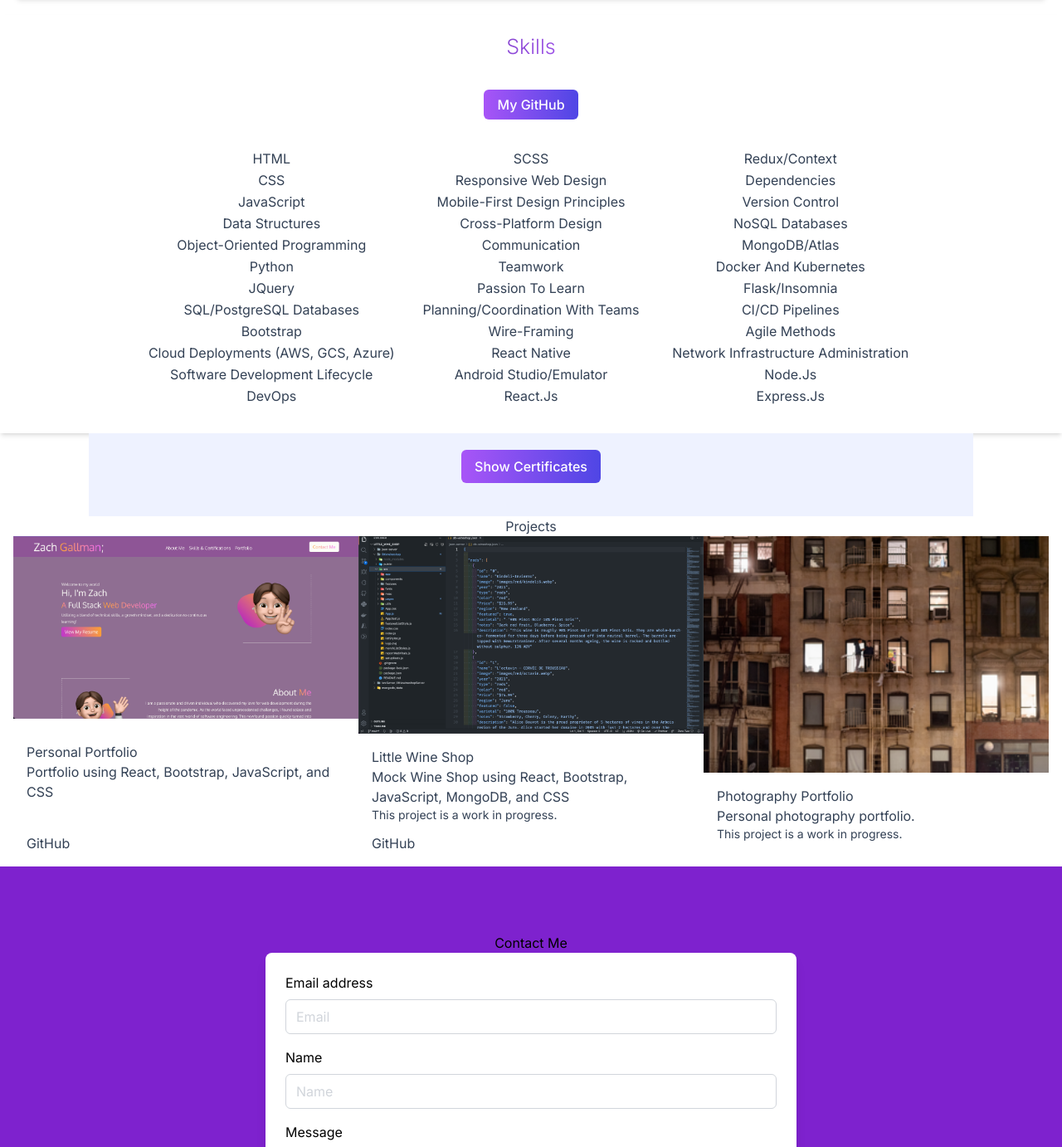
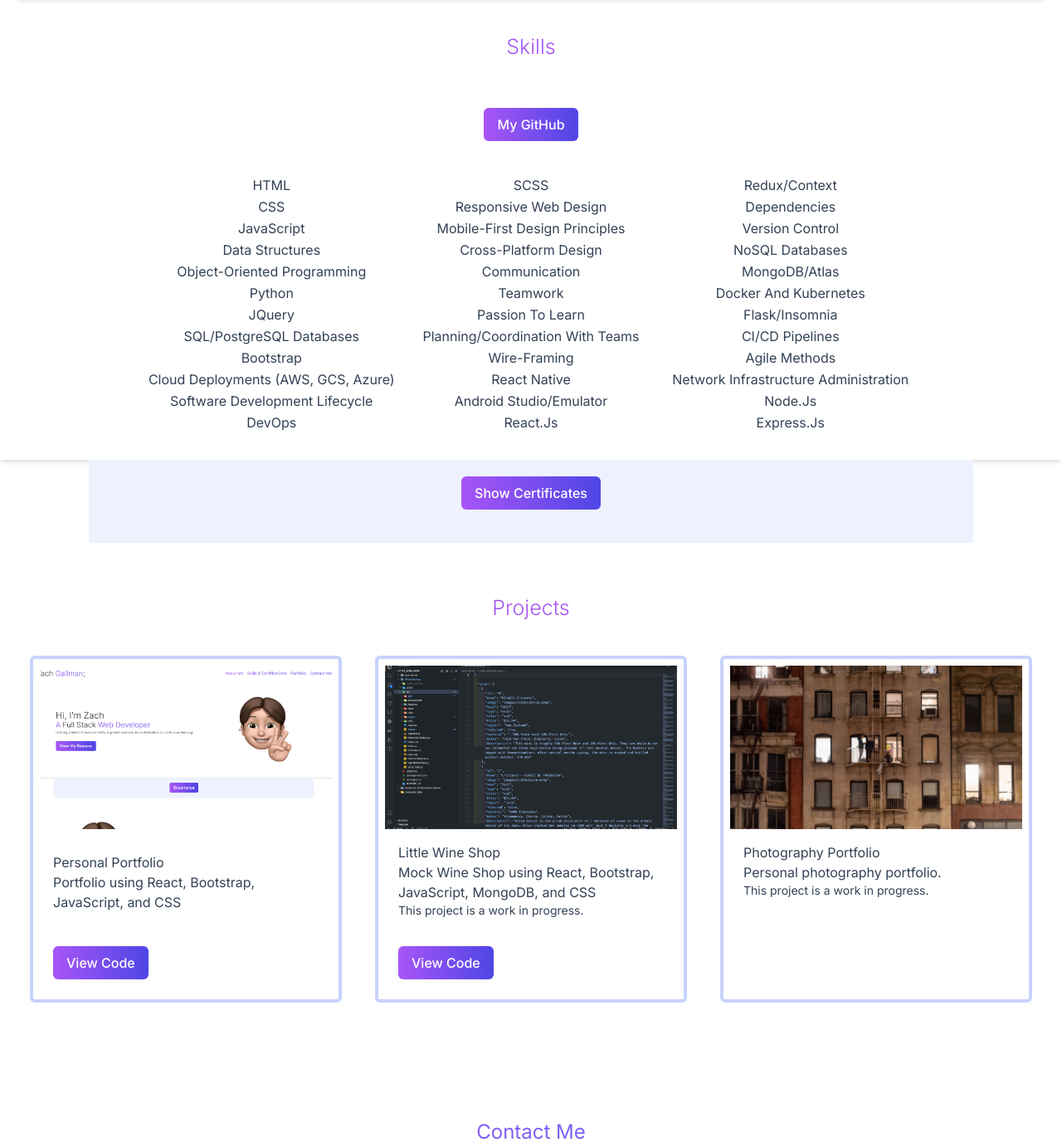
Before and after one commit to zdotg/my-portfolio, a Next.js app: page / in a window 1280 px wide. Shown: the part 983-2365 px from the top of the page at 83% size. Built offline with nearby package versions, Linux system fonts and the light colour scheme.

Commit message:
Final touches for main components

```diff
--- a/src/components/About.jsx
+++ b/src/components/About.jsx
@@ -69,12 +69,14 @@ const About = () => {
                 )}
               </p>
             </div>
-            <button
-              className="mt-4 px-4 py-2 bg-gradient-to-r from-purple-500 to-indigo-600 text-white rounded-md font-medium hover:scale-105 transition-transform duration-200"
-              onClick={handleToggle}
-            >
+            <div className="pb-3">
+              <button
+                  className="mt-4 px-4 py-2 bg-gradient-to-r from-purple-500 to-indigo-600 text-white     rounded-md font-medium hover:scale-105 transition-transform duration-200"
+                  onClick={handleToggle}
+                >
               {isExpanded ? "Read Less" : "Read More"}
-            </button>
+              </button>
+            </div>
           </div>
         </div>
       </div>
--- a/src/components/Certs.jsx
+++ b/src/components/Certs.jsx
@@ -21,7 +21,7 @@ const Certs = () => {
   return (
     <div>
       <div className="bg-indigo-50  text-center  py-5 w-10/12 mx-auto">
-        <button onClick={toggleCertificates} className="block mx-auto mb-5 px-4 py-2 bg-gradient-to-r from-purple-500 to-indigo-600 text-white rounded-md font-medium">
+        <button onClick={toggleCertificates} className="block mx-auto mb-5 px-4 py-2 bg-gradient-to-r from-purple-500 to-indigo-600 text-white rounded-md font-medium hover:scale-105 transition-transform duration-200">
           {showCertificates ? 'Hide Certificates' : 'Show Certificates'}
         </button>
         {showCertificates && (
--- a/src/components/Contact.jsx
+++ b/src/components/Contact.jsx
@@ -2,17 +2,17 @@ import React from "react";
 
 const Contact = () => {
   return (
-    <div className="py-20 bg-purple-700">
-      <h2 className="text-center" id="Contact">
+    <div className="py-20 bg-white">
+      <h2 className="text-center text-gradient text-2xl pb-2" id="Contact">
         Contact Me
       </h2>
-      <div className="mx-auto w-full lg:w-1/2 p-6 bg-white rounded-lg shadow-lg">
+      <div className="mx-auto w-full lg:w-1/2 p-6 bg-slate-100 rounded-lg shadow-lg">
         <form
           action="https://formsubmit.co/zach.ecab@gmail.com"
           method="POST"
         >
           <div className="mb-4">
-            <label htmlFor="email" className="block mb-2">
+            <label htmlFor="email" className="block mb-2 text-slate-700">
               Email address
             </label>
             <input
@@ -25,7 +25,7 @@ const Contact = () => {
             />
           </div>
           <div className="mb-4">
-            <label htmlFor="name" className="block mb-2">
+            <label htmlFor="name" className="block mb-2 text-slate-700">
               Name
             </label>
             <input
@@ -37,7 +37,7 @@ const Contact = () => {
             />
           </div>
           <div className="mb-4">
-            <label htmlFor="message" className="block mb-2">
+            <label htmlFor="message" className="block mb-2 text-slate-700">
               Message
             </label>
             <textarea
@@ -48,7 +48,7 @@ const Contact = () => {
               style={{ minHeight: "10rem" }}
             ></textarea>
           </div>
-          <button type="submit" className="w-full px-3 py-2 text-white bg-indigo-500 rounded-md hover:bg-indigo-600 focus:outline-none">
+          <button type="submit" className="w-full px-3 py-2 text-white bg-indigo-400 rounded-md hover:bg-indigo-600 focus:outline-none">
             Submit
           </button>
         </form>
--- a/src/components/Footer.jsx
+++ b/src/components/Footer.jsx
@@ -3,7 +3,7 @@ import "@fortawesome/fontawesome-free/css/all.css";
 
 const Footer = () => {
   return (
-    <footer className="text-center bg-purple-700 py-6">
+    <footer className="text-center text-white bg-indigo-300 py-6">
       <div className="container mx-auto px-4">
         <div className="grid grid-cols-1 md:grid-cols-2 gap-4">
           <div className="text-center">
--- a/src/components/Projects.jsx
+++ b/src/components/Projects.jsx
@@ -1,4 +1,5 @@
 import React from "react";
+import Link from "next/link";
 import portfolio from "../public/images/portfolio.png";
 import wineShop from "../public/images/little-wine-shop.png";
 import photography from "../public/images/photography.png";
@@ -6,57 +7,61 @@ import Image from 'next/image'
 
 const Projects = () => {
   return (
-    <section className="bg-white text-slate-700">
-      <div className="container mx-auto px-4">
-        <h2 className="text-center">Projects</h2>
-        <div className="flex flex-wrap justify-center">
-          <div className="w-full sm:w-1/2 lg:w-1/3 p-0">
-            <div className="flex flex-col h-full mb-3 mx-auto overflow-hidden">
+    <section className="bg-white text-slate-700" id="Portfolio">
+      <div className="container mx-auto px-4 py-10">
+        <h2 className="text-center text-3xl font-light py-5 animate-char">Projects</h2>
+        <div className="flex flex-wrap justify-center columns-auto ">
+          <div className="w-full sm:w-1/2 lg:w-1/3 p-5">
+            <div className="flex flex-col p-2 h-full mb-3 mx-auto overflow-hidden border-solid border-4 border-indigo-200 rounded-md">
               <Image
                 src={portfolio}
-                className="w-full object-cover"
+                className="w-full h-1/2 object-cover "
                 alt="Portfolio Snippet"
               />
               <div className="flex flex-grow p-4">
-                <div className="flex flex-col justify-between h-full">
+                <div className="flex flex-col justify-between max-h-full">
                   <div>
                     <h5 className="pt-3">Personal Portfolio</h5>
                     <p>Portfolio using React, Bootstrap, JavaScript, and CSS</p>
                   </div>
-                  <div href="https://github.com/zdotg/zg-portfolio">
-                    <a className="mt-4">GitHub</a>
+                  <div className="mt-4 ">
+                    <Link legacyBehavior href="https://github.com/zdotg/zg-portfolio">
+                      <a className="px-4 py-2 inline-block bg-gradient-to-r from-purple-500 to-indigo-600 text-white rounded-md font-medium hover:scale-105 transition-transform duration-200">View Code</a>
+                    </Link>
                   </div>
                 </div>
               </div>
             </div>
           </div>
-          <div className="w-full sm:w-1/2 lg:w-1/3 p-0">
-            <div className="flex flex-col h-full mb-3 mx-auto overflow-hidden">
+          <div className="w-full sm:w-1/2 lg:w-1/3 p-5">
+            <div className="flex flex-col h-full mb-3 mx-auto overflow-hidden border-solid border-4 border-indigo-200 p-2 rounded-md">
               <Image
                 src={wineShop}
-                className="w-full object-cover"
+                className="w-full h-1/2  object-cover"
                 alt="Little Wine Shop"
               />
               <div className="flex flex-grow p-4">
-                <div className="flex flex-col justify-between h-full">
+                <div className="flex flex-col justify-between max-h-full">
                   <div>
                     <h5>Little Wine Shop</h5>
                     <p>Mock Wine Shop using React, Bootstrap, JavaScript,
                       MongoDB, and CSS</p>
                     <p className="text-sm">This project is a work in progress.</p>
                   </div>
-                  <div href="https://github.com/zdotg/little_wine_shop">
-                    <a className="mt-4">GitHub</a>
+                  <div className="mt-4 ">
+                    <Link legacyBehavior href="https://github.com/zdotg/little_wine_shop">
+                      <a className="px-4 py-2 inline-block bg-gradient-to-r from-purple-500 to-indigo-600 text-white rounded-md font-medium hover:scale-105 transition-transform duration-200 ">View Code</a>
+                    </Link>
                   </div>
                 </div>
               </div>
             </div>
           </div>
-          <div className="w-full sm:w-1/2 lg:w-1/3 p-0">
-            <div className="flex flex-col h-full mb-3 mx-auto overflow-hidden">
+          <div className="w-full sm:w-1/2 lg:w-1/3 p-5">
+            <div className="flex flex-col h-full mb-3 mx-auto overflow-hidden border-solid border-4 border-indigo-200 p-2 rounded-md">
               <Image
                 src={photography}
-                className="w-full object-cover"
+                className="w-full h-1/2  object-cover"
                 alt="Photography Portfolio"
               />
               <div className="flex flex-grow p-4">
--- a/src/components/Skills.jsx
+++ b/src/components/Skills.jsx
@@ -8,13 +8,13 @@ const Skills = () => {
         <h2 className="text-center text-3xl font-light py-5 animate-char">Skills</h2>
         <div className="row text-center my-auto py-5 flex justify-center">
           <div className="col-lg-12 center">
-            <a
+            <button
               href="https://github.com/zdotg"
               className="mt-4 px-4 py-2 bg-gradient-to-r from-purple-500 to-indigo-600 text-white rounded-md font-medium hover:scale-105 transition-transform duration-200"
               role="button"
             >
               My GitHub
-            </a>
+            </button>
           </div>
         </div>
         <div className="row  py-5 text-center  text-slate-700 grid grid-cols-1 md:grid-cols-3 gap-4">
--- a/src/styles/globals.css
+++ b/src/styles/globals.css
@@ -1,6 +1,8 @@
 @tailwind base;
 @tailwind components;
 @tailwind utilities;
+
+@import "~@fortawesome/fontawesome-free/css/all.css";
 
 :root {
   --foreground-rgb: 0, 0, 0;
@@ -60,11 +62,6 @@ body {
   text-align: center;
 }
 
-.list-style-none {
-  list-style-type: none;
-}
-/* button styles */
-
 .button-gradient {
   background: rgb(182,34,195);
   background: linear-gradient(75deg, rgb(192, 55, 205) 0%, rgba(253,163,45,1) 100%);
@@ -99,111 +96,3 @@ body {
     background-position: 200% center;
   }
 }
-
-.button {
-  background: #fcfcf7;
-  transition: color 0.3s;
-}
-
-/* CONTACT */
-.contact-section {
-  border-radius: 0;
-  border: none;
-  background-color: #8e6e92;
-  padding: 0;
-}
-
-.form-text {
-  color: #8d5b94;
-}
-
-.submit-button {
-  color: white;
-}
-
-/* EXPERIENCE */
-.experience-card {
-  padding: 0;
-  border-radius: 0;
-  border: none;
-  background-color: #8d5b94;
-}
-
-.border-style-one {
-  width: 45px;
-  border-bottom: 1px solid grey;
-}
-
-.border-style-two {
-  border: 1px solid grey;
-}
-
-/* FOOTER */
-
-.footer-section {
-  border-radius: 0;
-  border: none;
-  background-color: #8d5b94;
-  padding: 0;
-}
-
-@import "~@fortawesome/fontawesome-free/css/all.css";
-
-/* INTRO */
-.intro-card {
-  padding: 1em;
-  border-radius: 0;
-  border: none;
-  background-color:  #8d5b94;
-  margin: 0;
-}
-
-
-.img-border-intro {
-  border-bottom: 1px solid #fcfcf785;
-  border-right: 1px dashed #fcfcf785;
-  margin: 0;
-}
-
-/* NAVBAR */
-.nav-styles {
-  background-color: #8e5596;
-  padding: 0;
-  margin: 0;
-}
-
-.nav-text {
-  color: #fcfcf7;
-}
-.nav-text:hover{
-  color:  rgba(253,163,45,1);
-}
-
-/* PROJECTS */
-
-.project-section {
-  border-radius: 0;
-  border: none;
-  background-color: #8d5b94;
-  padding: 0;
-}
-
-
-.project-card {
-  max-width: 15rem;
-  background-color: #8d5b94;
-  padding: 0;
-}
-
-
-/* SKILLS */
-.skills-card {
-  padding: 0;
-  border-radius: 0;
-  border: none;
-  background-color: #8e6e92;
-}
-
-.skills-border {
-  border-bottom: 1px solid white;
-}
```
Also changed, not shown: src/public/images/portfolio.png.
